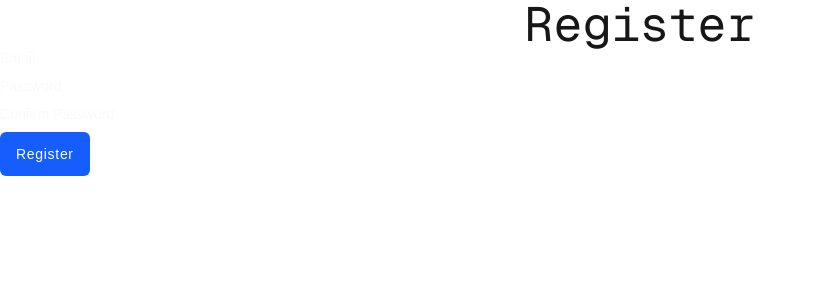
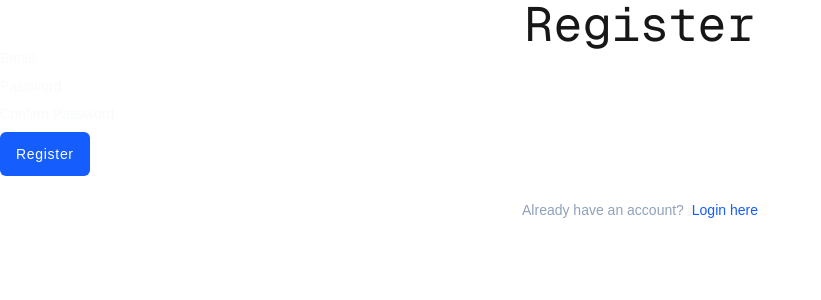
Before and after one commit to avgmecoding/Video-Transformer, a Next.js app: page /register in a window 1280 px wide. Shown: the top 300 px of the page, without its empty margins (0-821 px from the left). Built offline with nearby package versions, Linux system fonts and the light colour scheme.

Commit message:
login option added on register pg

```diff
--- a/app/register/page.tsx
+++ b/app/register/page.tsx
@@ -39,15 +39,25 @@ function RegisterPage() {
         }
     }
     return(
+        <>
         <div>
             <h1 className='text-center font-mono text-5xl'>Register</h1>
             <form className="space-y-6"  onSubmit={handleSubmit}>
                 <input className='text-slate-100 text-sm font-medium mb-2 block' type="email" placeholder='Email'value={email} onChange={(e) => setEmail(e.target.value)}/>
                 <input className='text-slate-100 text-sm font-medium mb-2 block' type="password" placeholder='Password' value={password} onChange={(e) => setPassword(e.target.value)}/>
                 <input className='text-slate-100 text-sm font-medium mb-2 block' type="password" placeholder='Confirm Password'value={confirmPassword} onChange={(e) => setConfirmPassword(e.target.value)}/>
-                <button className='w py-3 px-4 text-sm tracking-wider font-medium rounded-md text-white bg-blue-600 hover:bg-blue-700 focus:outline-none cursor-pointer' type='submit'>Register</button>
+                <div className=''>
+                    <button className='flex py-3 px-4 text-sm tracking-wider font-medium rounded-md text-white bg-blue-600 hover:bg-blue-900 focus:outline-none cursor-pointer' type='submit'>Register</button>
+                </div>
             </form>
         </div>
+
+
+
+        <div>
+            <p className='text-slate-400 text-sm mt-6 text-center'>Already have an account? <a href="/login" className='text-blue-600 font-medium hover:underline ml-1'>Login here</a></p>
+        </div>
+        </>
     )
 }
 
```
